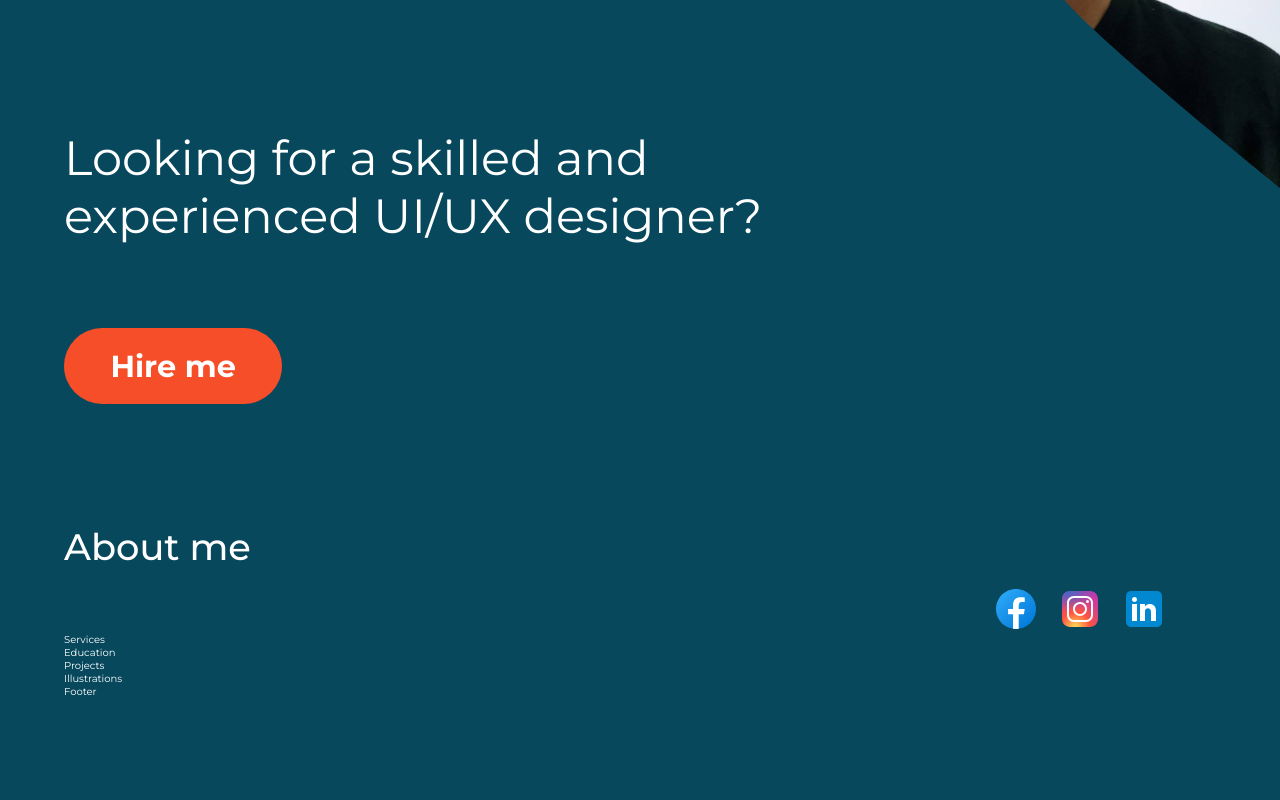
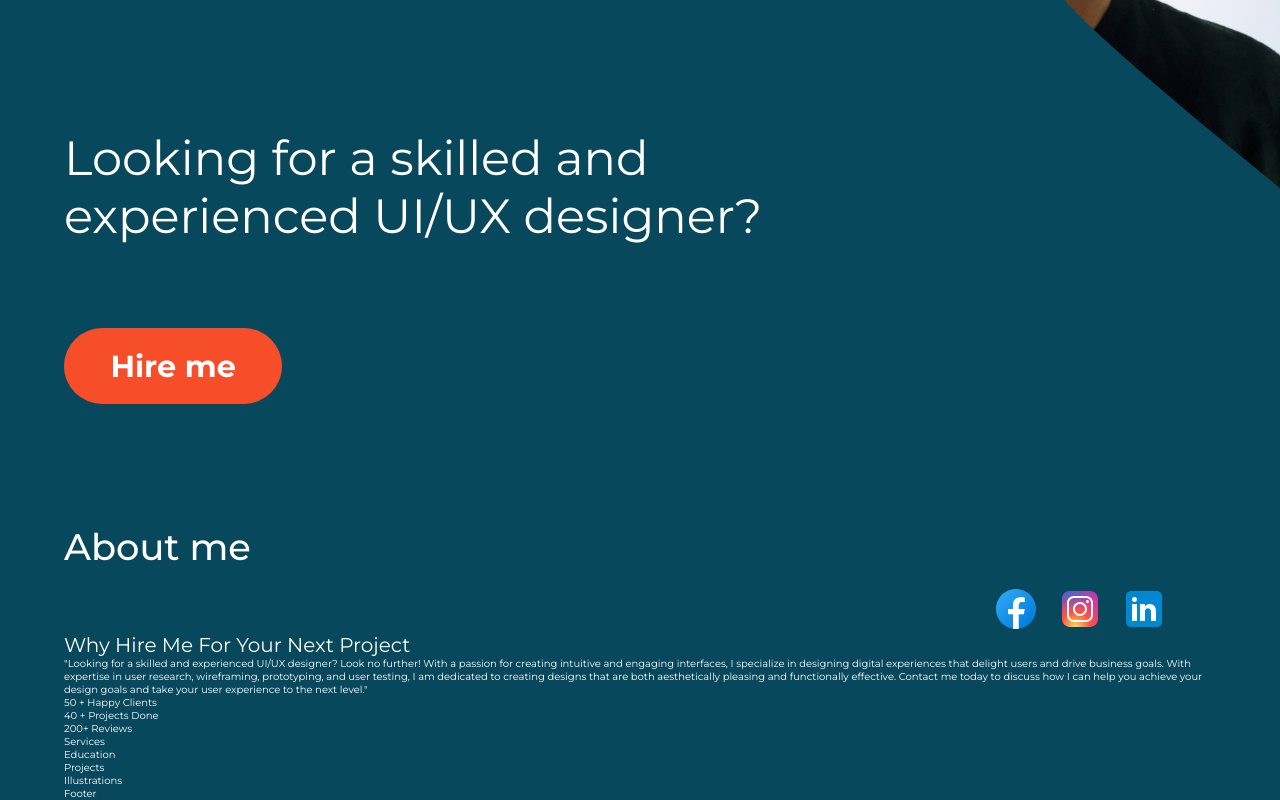
Before and after one commit to bojan09/denkovski-portfolio, a React (Vite) app: page / in a window 1280 px wide. Shown: the part 387-1187 px from the top of the page. Before the commit the page ends 1085 px from the top, so only its background shows below. Built offline with nearby package versions, Linux system fonts and the light colour scheme.

Commit message:
added HireMe component

```diff
--- a/src/App.jsx
+++ b/src/App.jsx
@@ -8,6 +8,7 @@ import { Navbar, Footer } from "./components";
 import {
   Home,
   About,
+  HireMe,
   Services,
   Education,
   Projects,
@@ -21,6 +22,7 @@ const App = () => (
     <Navbar />
     <Home />
     <About />
+    <HireMe />
     <Services />
     <Education />
     <Projects />
--- /dev/null
+++ b/src/pages/HireMe/HireMe.jsx
@@ -0,0 +1,38 @@
+import React from "react";
+
+const HireMe = () => {
+  return (
+    <div>
+      <div className="hire_me">
+        <h1 className="hire-me_heading">
+          Why Hire Me For Your <span>Next Project</span>
+        </h1>
+
+        <p className="hire-me_paragraph">
+          "Looking for a skilled and experienced UI/UX designer? Look no
+          further! With a passion for creating intuitive and engaging
+          interfaces, I specialize in designing digital experiences that delight
+          users and drive business goals. With expertise in user research,
+          wireframing, prototyping, and user testing, I am dedicated to creating
+          designs that are both aesthetically pleasing and functionally
+          effective. Contact me today to discuss how I can help you achieve your
+          design goals and take your user experience to the next level."
+        </p>
+
+        <div className="hire-me_boxes">
+          <div className="happy-clients_box">
+            50 + <span>Happy Clients</span>
+          </div>
+          <div className="projects-done_box">
+            40 + <span>Projects Done</span>
+          </div>
+          <div className="reviews_box">
+            <span>200+ Reviews</span>
+          </div>
+        </div>
+      </div>
+    </div>
+  );
+};
+
+export default HireMe;
--- a/src/pages/index.js
+++ b/src/pages/index.js
@@ -1,5 +1,6 @@
 export { default as Home } from "./Home/Home";
 export { default as About } from "./About/About";
+export { default as HireMe } from "./HireMe/HireMe";
 export { default as Services } from "./Services/Services";
 export { default as Education } from "./Education/Education";
 export { default as Projects } from "./Projects/Projects";
```
Also changed, not shown: src/pages/HireMe/HireMe.css (added).
